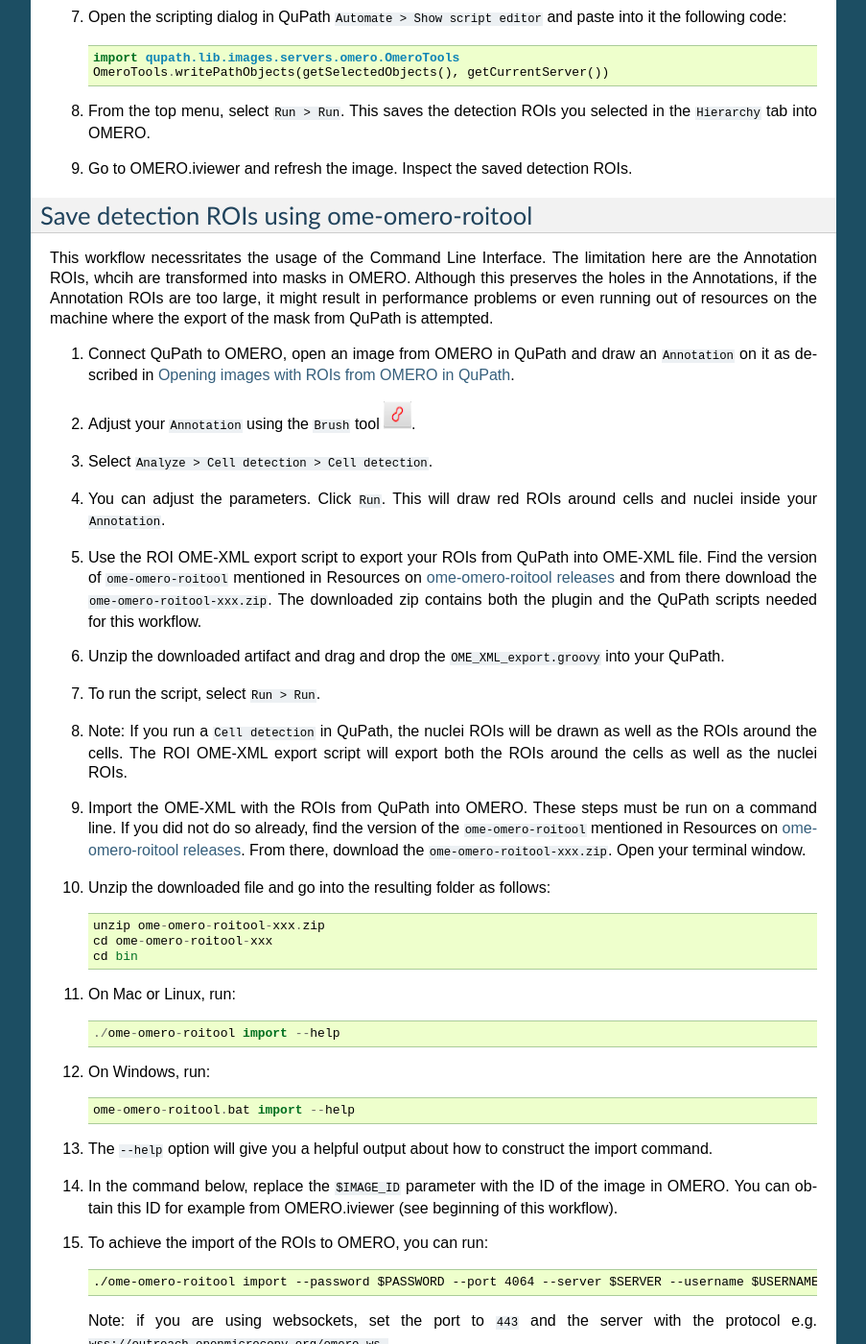
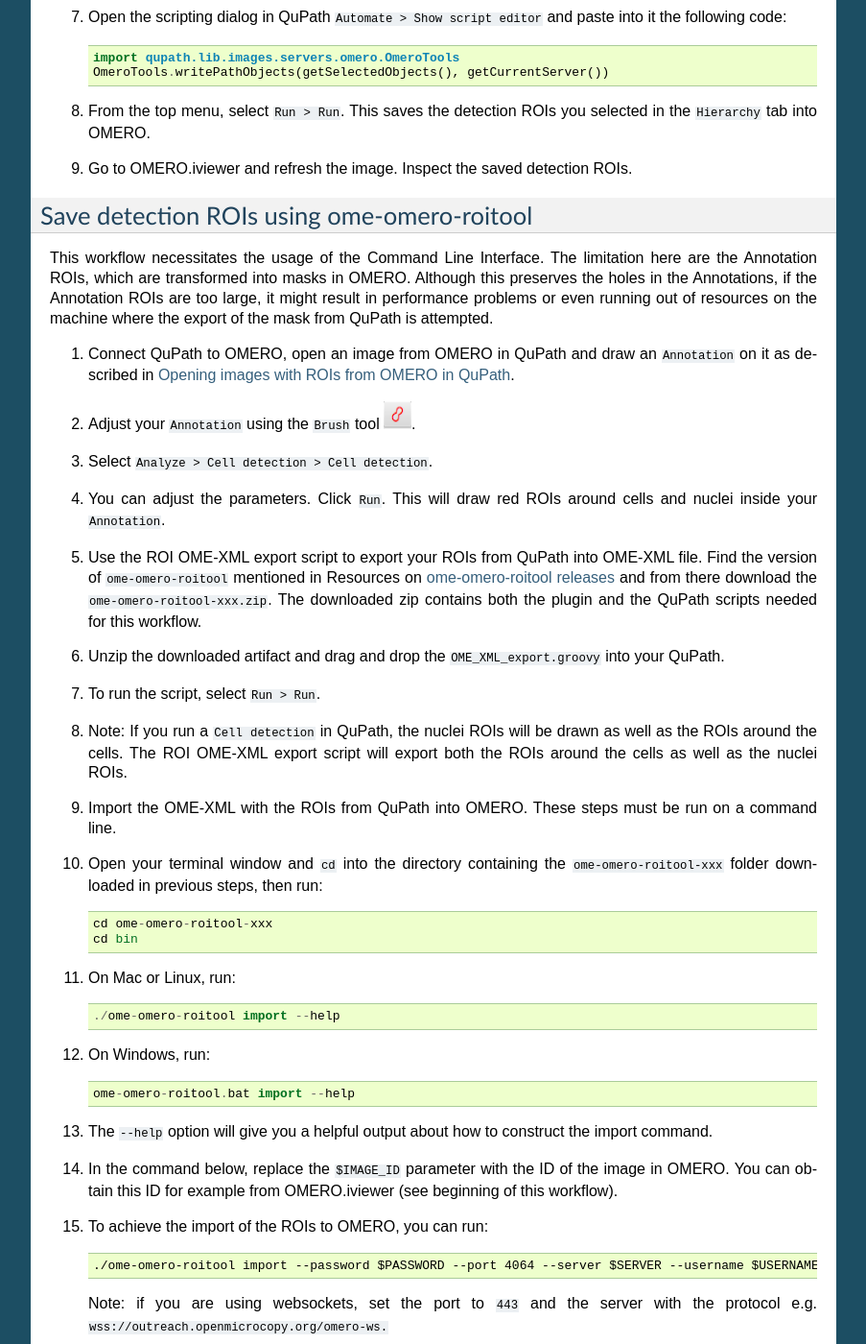
Before and after one commit to ome/omero-guide-qupath, a Sphinx documentation site: the page built from docs/qupath.rst, in a window 1280 px wide and 1400 px high, scrolled down 3863 px. Shown: the whole window at 96% size, without its empty margins (198-1101 px from the left). Built offline with Sphinx 7.4.7, drawn with Linux system fonts in a browser that asks for light colours.

Commit message:
Fix typos and reformulate cf. Wills comments

```diff
--- a/docs/qupath.rst
+++ b/docs/qupath.rst
@@ -129,7 +129,7 @@
 
 Save detection ROIs using ome-omero-roitool
 -------------------------------------------
-This workflow necessritates the usage of the Command Line Interface. The limitation here are the Annotation ROIs, whcih are transformed into masks in OMERO. Although this preserves the holes in the Annotations, if the Annotation ROIs are too large, it might result in performance problems or even running out of resources on the machine where the export of the mask from QuPath is attempted.
+This workflow necessitates the usage of the Command Line Interface. The limitation here are the Annotation ROIs, which are transformed into masks in OMERO. Although this preserves the holes in the Annotations, if the Annotation ROIs are too large, it might result in performance problems or even running out of resources on the machine where the export of the mask from QuPath is attempted.
 
 #. Connect QuPath to OMERO, open an image from OMERO in QuPath and draw an ``Annotation`` on it as described in :ref:`Opening images with ROIs from OMERO in QuPath<OpeninginQuPath>`.
 
@@ -147,11 +147,10 @@
 
 #. Note: If you run a ``Cell detection`` in QuPath, the nuclei ROIs will be drawn as well as the ROIs around the cells. The ROI OME-XML export script will export both the ROIs around the cells as well as the nuclei ROIs.
 
-#. Import the OME-XML with the ROIs from QuPath into OMERO. These steps must be run on a command line. If you did not do so already, find the version of the ``ome-omero-roitool`` mentioned in Resources on `ome-omero-roitool releases <https://github.com/glencoesoftware/ome-omero-roitool/releases>`_. From there, download the ``ome-omero-roitool-xxx.zip``. Open your terminal window.
+#. Import the OME-XML with the ROIs from QuPath into OMERO. These steps must be run on a command line.
 
-#. Unzip the downloaded file and go into the resulting folder as follows::
+#. Open your terminal window and ``cd`` into the directory containing the ``ome-omero-roitool-xxx`` folder downloaded in previous steps, then run::
 
-      unzip ome-omero-roitool-xxx.zip
       cd ome-omero-roitool-xxx
       cd bin
 
```
